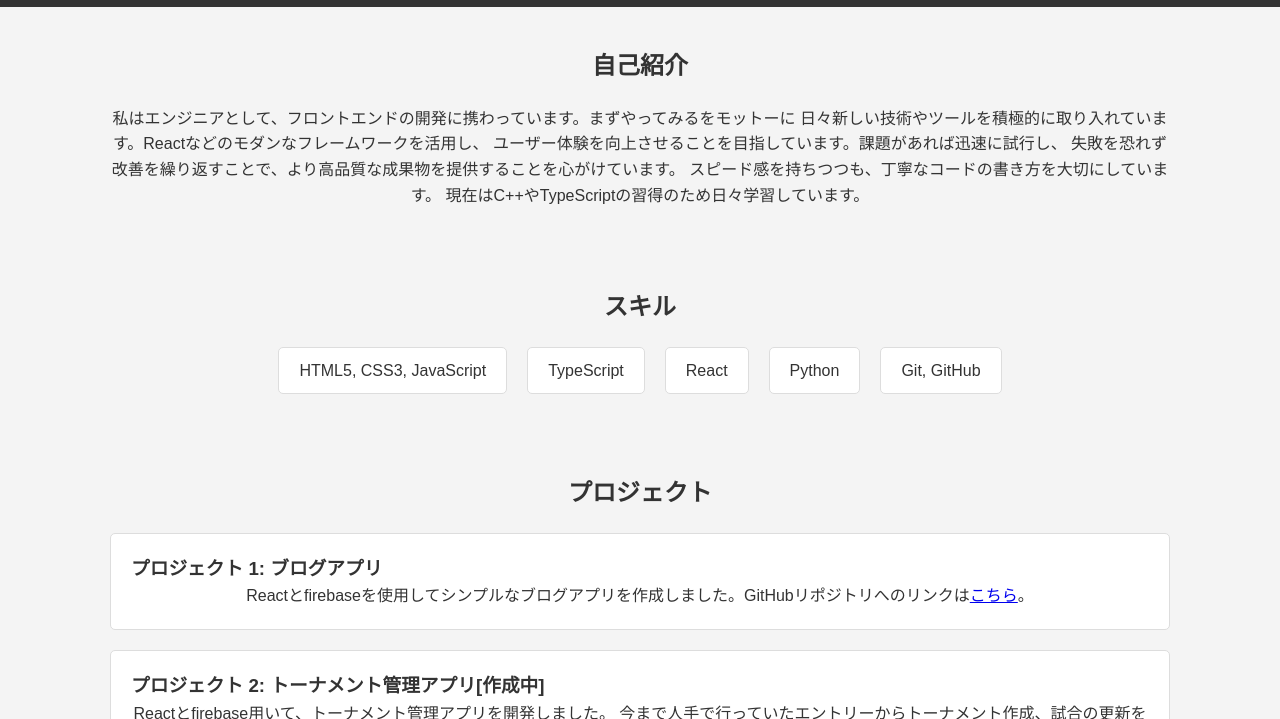
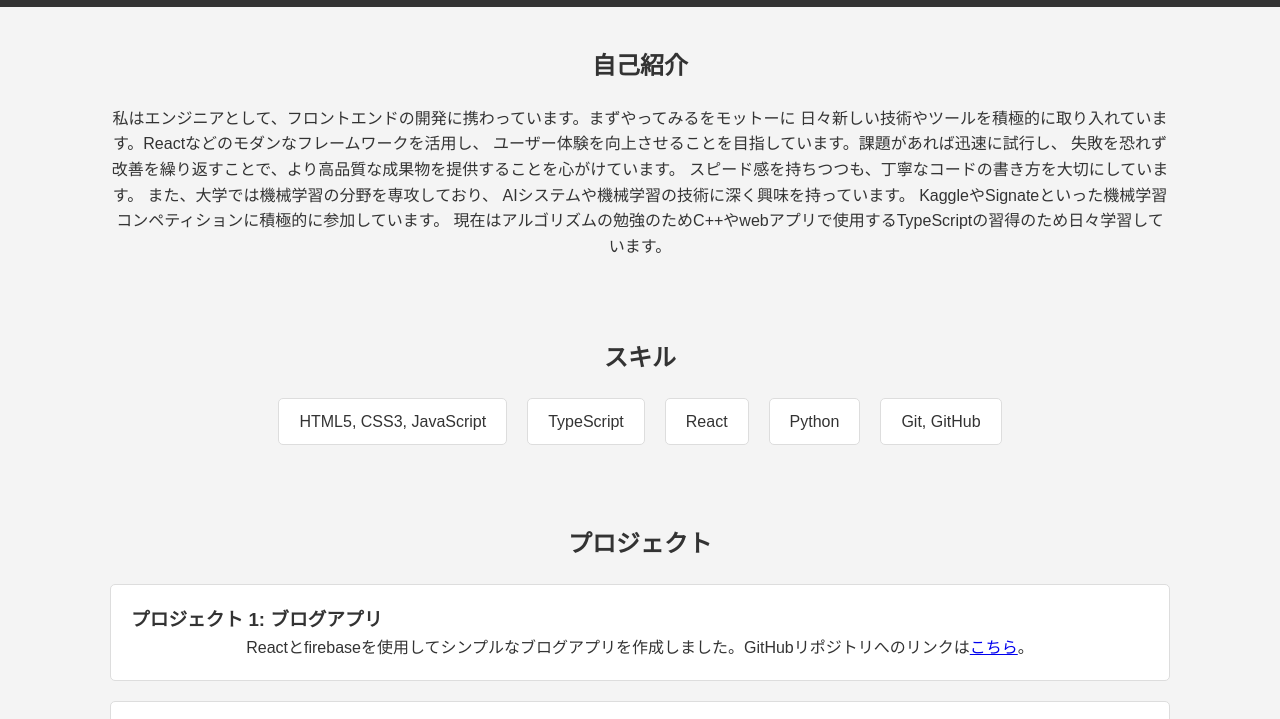
Before and after one commit to mori790/portfolio, a plain HTML site: page index.html in a window 1280 px wide. Shown: the part 51-770 px from the top of the page. Drawn offline with Linux system fonts and the light colour scheme.

Commit message:
Add files via upload

```diff
--- a/index.html
+++ b/index.html
@@ -30,7 +30,10 @@
                 ユーザー体験を向上させることを目指しています。課題があれば迅速に試行し、
                 失敗を恐れず改善を繰り返すことで、より高品質な成果物を提供することを心がけています。
                 スピード感を持ちつつも、丁寧なコードの書き方を大切にしています。
-                現在はC++やTypeScriptの習得のため日々学習しています。</p>
+                また、大学では機械学習の分野を専攻しており、
+                AIシステムや機械学習の技術に深く興味を持っています。
+                KaggleやSignateといった機械学習コンペティションに積極的に参加しています。
+                現在はアルゴリズムの勉強のためC++やwebアプリで使用するTypeScriptの習得のため日々学習しています。</p>
         </div>
     </section>
 
```
